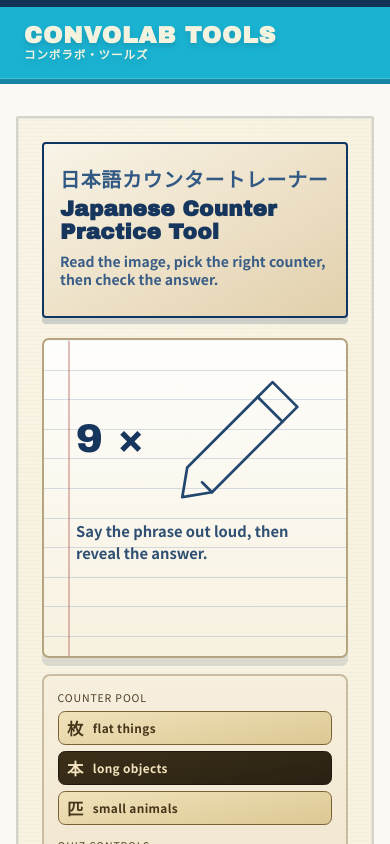
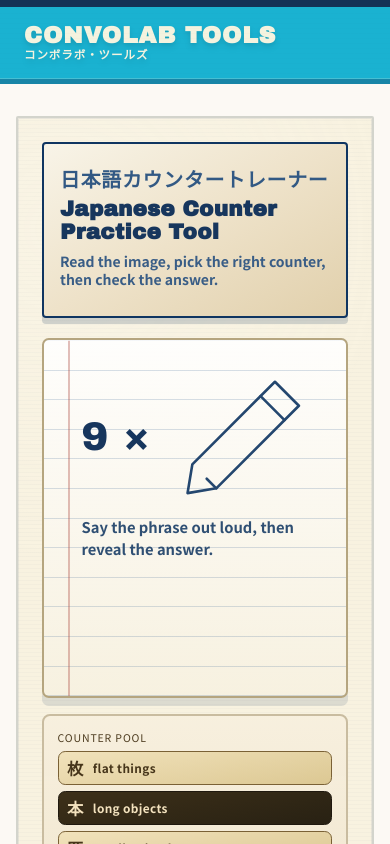
Before and after one commit to andyroo2000/convo-lab, a React (Vite) app in the folder client/: page /tools/japanese-counters in a window 390 px wide. Shown: the top 844 px of the page. Built offline with nearby package versions, Linux system fonts and the light colour scheme; no server answers.

Commit message:
Adjust counter card padding and fixed reveal height

```diff
--- a/client/src/styles/index.css
+++ b/client/src/styles/index.css
@@ -3648,7 +3648,7 @@
 
 .retro-counter-sheet {
   position: relative;
-  min-height: 20rem;
+  min-height: 24rem;
   border: 2px solid #b5a57f;
   border-radius: 0.42rem;
   background:
@@ -3662,7 +3662,7 @@
     ),
     repeating-linear-gradient(180deg, rgba(54, 97, 145, 0.2) 0 1px, transparent 1px 1.85rem),
     linear-gradient(180deg, rgba(255, 255, 255, 0.9) 0%, rgba(247, 241, 224, 0.93) 100%);
-  padding: 1.2rem 1rem 1.05rem 2.7rem;
+  padding: 1.2rem 1rem 1.6rem 3.1rem;
   box-shadow:
     inset 0 1px 0 rgba(255, 255, 255, 0.75),
     0 8px 0 rgba(17, 51, 92, 0.12);
@@ -3853,7 +3853,8 @@
   }
 
   .retro-counter-sheet {
-    padding: 1.1rem 0.8rem 0.95rem 2rem;
+    min-height: 22.5rem;
+    padding: 1.1rem 0.8rem 1.35rem 2.35rem;
   }
 
   .retro-counter-control-buttons {
```
